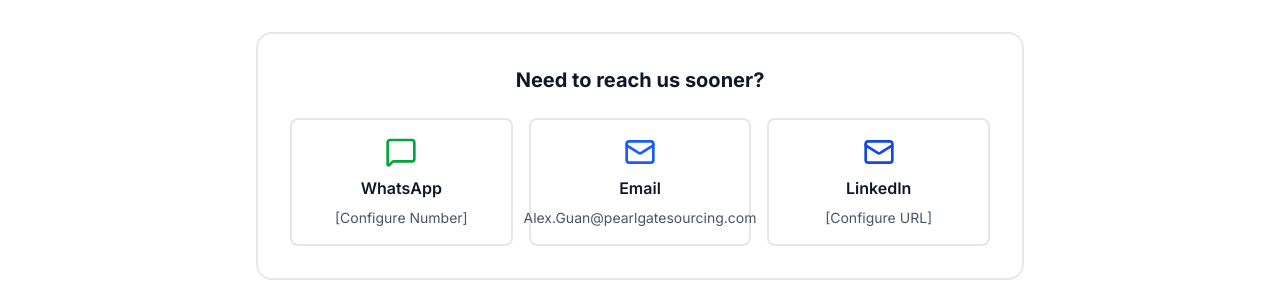
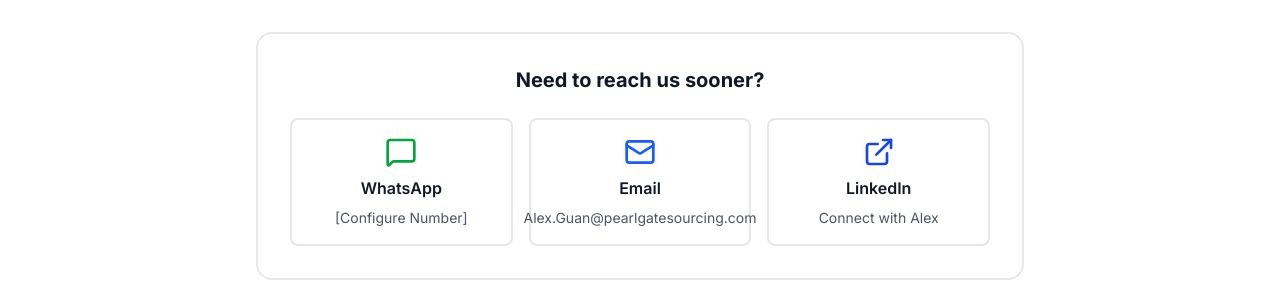
Before and after one commit to ghz98315/pearlgate, a Next.js app: page /thank-you in a window 1280 px wide. Shown: the part 800-1081 px from the top of the page. Built offline with nearby package versions, Linux system fonts and the light colour scheme.

Commit message:
fix: 修正全站 4 处 LinkedIn 链接 + thank-you 页图标
- WhyPearlGate: slug 拼写 evchargig → evcharging
- Footer / quote: 裸 linkedin.com → 个人主页
- thank-you: [TO_BE_CONFIGURED] 公司页占位 → 个人主页, Mail 图标 → ExternalLink (lucide 该版本无品牌图标)

```diff
--- a/src/app/quote/page.tsx
+++ b/src/app/quote/page.tsx
@@ -68,7 +68,7 @@
             </p>
             <p className="mt-8 text-sm text-text-secondary">
               In the meantime, feel free to connect with me on{" "}
-              <a href="https://linkedin.com" target="_blank" rel="noopener noreferrer" className="text-orange-500 hover:text-orange-600">
+              <a href="https://www.linkedin.com/in/alexguan-evcharging" target="_blank" rel="noopener noreferrer" className="text-orange-500 hover:text-orange-600">
                 LinkedIn
               </a>.
             </p>
--- a/src/app/thank-you/page.tsx
+++ b/src/app/thank-you/page.tsx
@@ -2,7 +2,7 @@
 
 import { useSearchParams } from "next/navigation";
 import Link from "next/link";
-import { CheckCircle2, ArrowRight, MessageSquare, Mail } from "lucide-react";
+import { CheckCircle2, ArrowRight, MessageSquare, Mail, ExternalLink } from "lucide-react";
 import Navbar from "@/components/Navbar";
 import Footer from "@/components/Footer";
 import { FadeIn } from "@/components/Animations";
@@ -104,14 +104,14 @@
                   </a>
 
                   <a
-                    href="https://linkedin.com/company/[TO_BE_CONFIGURED]"
+                    href="https://www.linkedin.com/in/alexguan-evcharging"
                     target="_blank"
                     rel="noopener noreferrer"
                     className="flex flex-col items-center gap-2 p-4 transition-all border-2 border-gray-200 rounded-lg hover:border-orange-400 hover:-translate-y-1"
                   >
-                    <Mail size={32} className="text-blue-700" />
+                    <ExternalLink size={32} className="text-blue-700" />
                     <span className="font-semibold text-gray-900">LinkedIn</span>
-                    <span className="text-sm text-gray-600">[Configure URL]</span>
+                    <span className="text-sm text-gray-600">Connect with Alex</span>
                   </a>
                 </div>
               </div>
--- a/src/components/Footer.tsx
+++ b/src/components/Footer.tsx
@@ -33,7 +33,7 @@
               <li>Based in Guangdong, China</li>
               <li>
                 <a
-                  href="https://linkedin.com"
+                  href="https://www.linkedin.com/in/alexguan-evcharging"
                   target="_blank"
                   rel="noopener noreferrer"
                   className="hover:text-white transition-colors"
--- a/src/components/WhyPearlGate.tsx
+++ b/src/components/WhyPearlGate.tsx
@@ -128,7 +128,7 @@
                     Read my full story →
                   </Link>
                   <a
-                    href="https://www.linkedin.com/in/alexguan-evchargig"
+                    href="https://www.linkedin.com/in/alexguan-evcharging"
                     target="_blank"
                     rel="noopener noreferrer"
                     className="flex items-center gap-1 text-text-secondary hover:text-navy-700 text-sm transition-colors"
```
